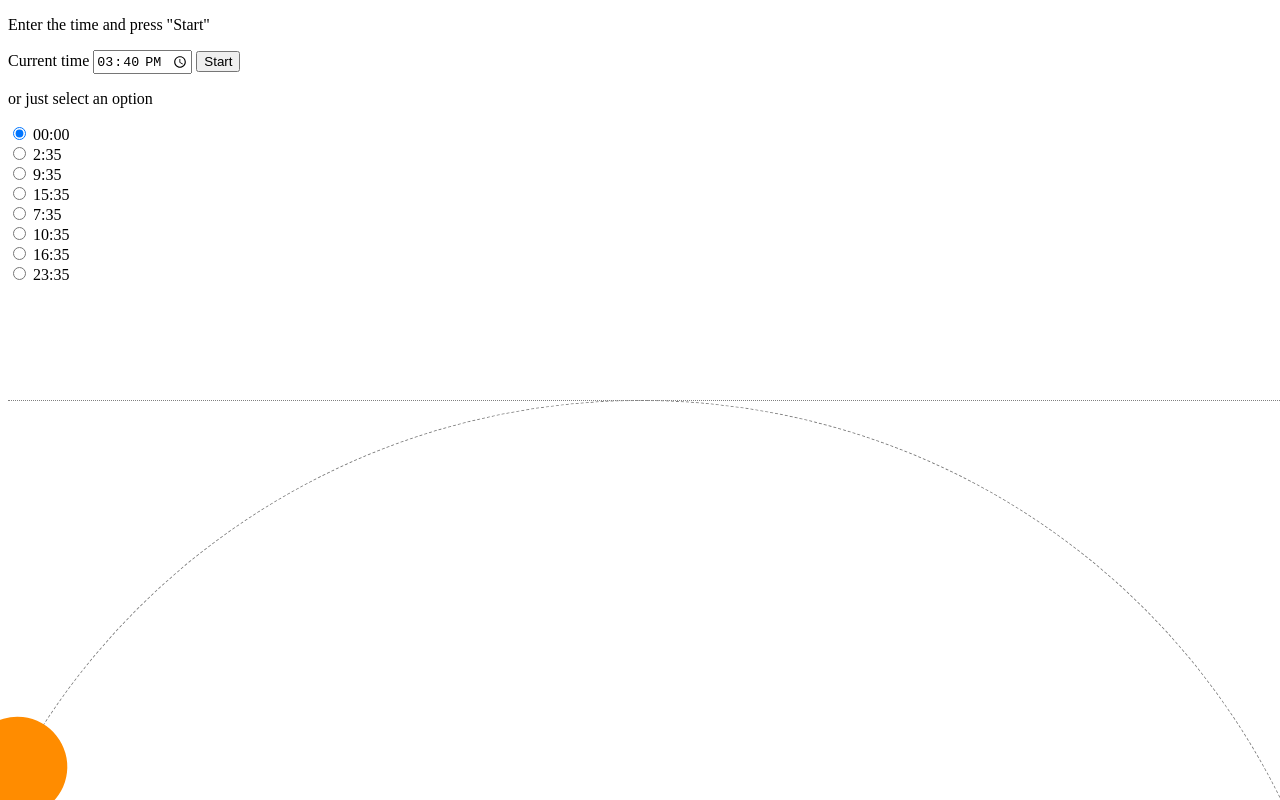
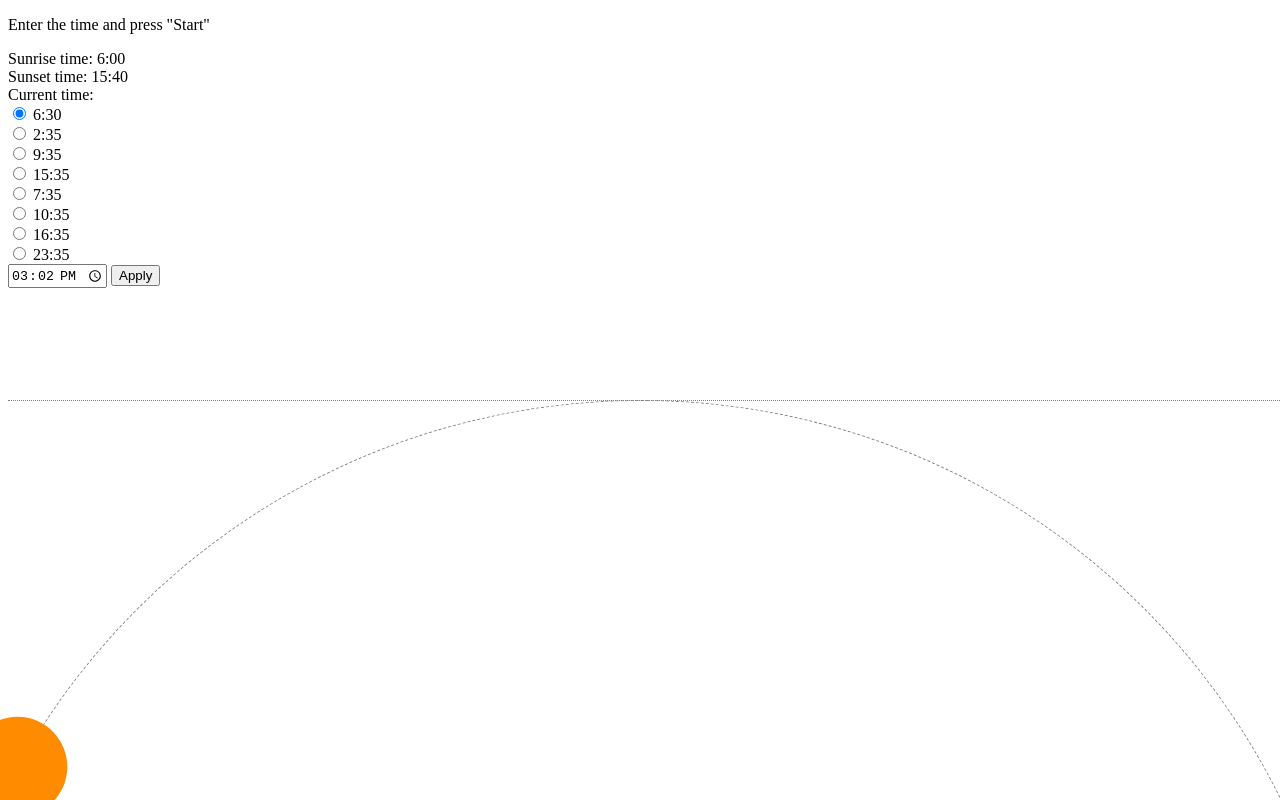
Before and after one commit to cwayfinder/sunrize-animation, a plain HTML site: page index.html in a window 1280 px wide. Drawn offline with Linux system fonts and the light colour scheme.

Commit message:
Clean up

```diff
--- a/anim.js
+++ b/anim.js
@@ -1,3 +1,10 @@
+Sunrise.update({
+  sunriseTime: '6:00',
+  sunsetTime: '15:40',
+  currentTime: '6:30',
+  sunElement: document.querySelector('.sun-wrapper'),
+  trajectoryElement: document.querySelector('.trajectory')
+});
 
 
 function animate(time) {
@@ -7,15 +14,6 @@ function animate(time) {
     currentTime: time
   });
 }
-
-Sunrise.update({
-  sunriseTime: '6:00',
-  sunsetTime: '15:40',
-  currentTime: '6:30',
-  sunElement: document.querySelector('.sun-wrapper'),
-  trajectoryElement: document.querySelector('.trajectory')
-});
-
 
 
 document.querySelector('#start').addEventListener('click', function() {
--- a/index.html
+++ b/index.html
@@ -11,14 +11,12 @@
 
 <div class="toolbar">
   <p>Enter the time and press "Start"</p>
-  <label for="current-time">Current time</label>
-  <input type="time" id="current-time" value="15:40" min="00:00" max="23:59">
-  <button id="start">Start</button>
-  <br>
+  <div>Sunrise time: 6:00</div>
+  <div>Sunset time: 15:40</div>
+  <div>Current time:</div>
 
-  <p>or just select an option</p>
-  <input type="radio" name="time" value="00:00" id="radio0" checked>
-  <label for="radio0">00:00</label><br>
+  <input type="radio" name="time" value="6:30" id="radio0" checked>
+  <label for="radio0">6:30</label><br>
   <input type="radio" name="time" value="2:35" id="radio1">
   <label for="radio1">2:35</label><br>
   <input type="radio" name="time" value="9:35" id="radio2">
@@ -33,22 +31,20 @@
   <label for="radio6">16:35</label><br>
   <input type="radio" name="time" value="23:35" id="radio7">
   <label for="radio7">23:35</label><br>
+
+  <input type="time" id="current-time" value="15:02" min="00:00" max="23:59">
+  <button id="start">Apply</button>
 </div>
+
 
 <div class="trajectory"></div>
 
 <div class="horizon"></div>
 
-<div class="sun-wrapper">
-  <!--<div class="sun">☻</div>-->
-</div>
+<div class="sun-wrapper"></div>
 
 
 <script src="index.js"></script>
-
-<!--<script src="bower_components/gsap/src/uncompressed/TweenLite.js"></script>-->
-<!--<script src="bower_components/gsap/src/uncompressed/plugins/CSSPlugin.js"></script>-->
-
 <script src="anim.js"></script>
 </body>
 </html>
```
